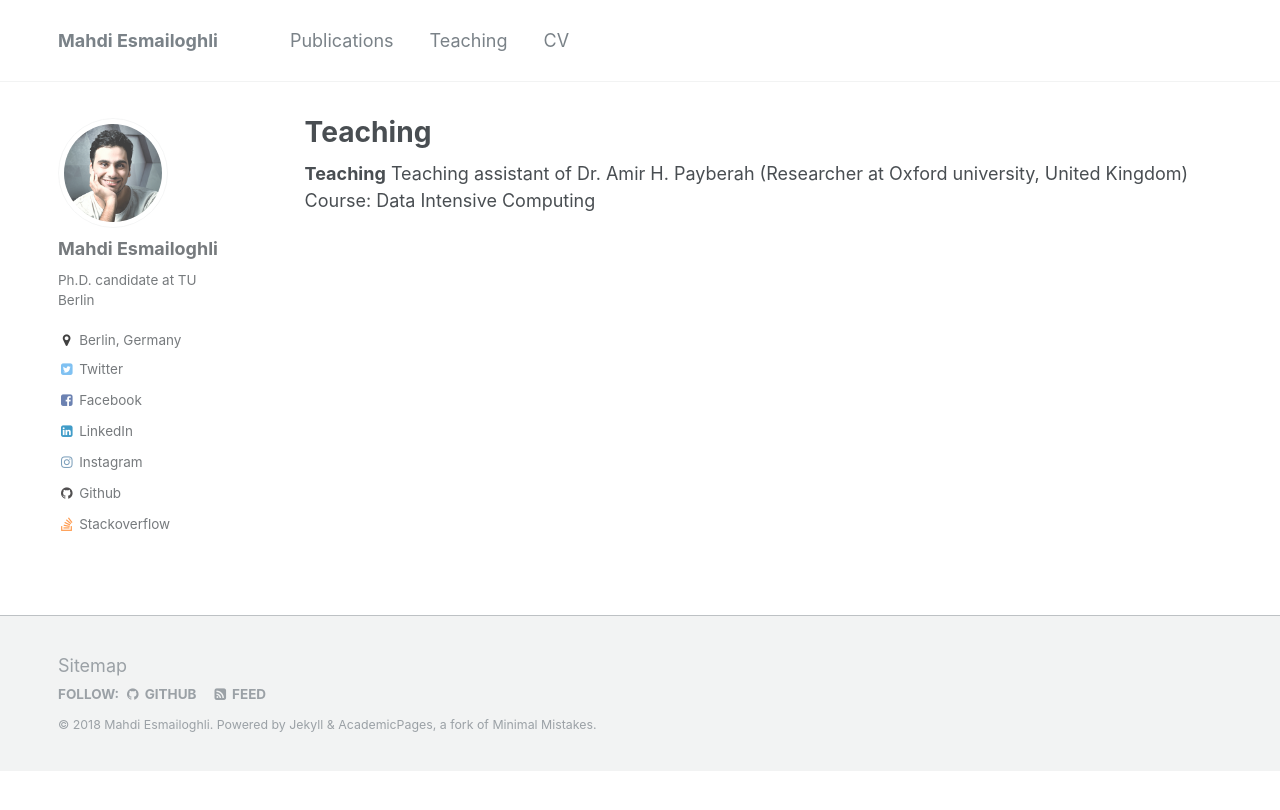
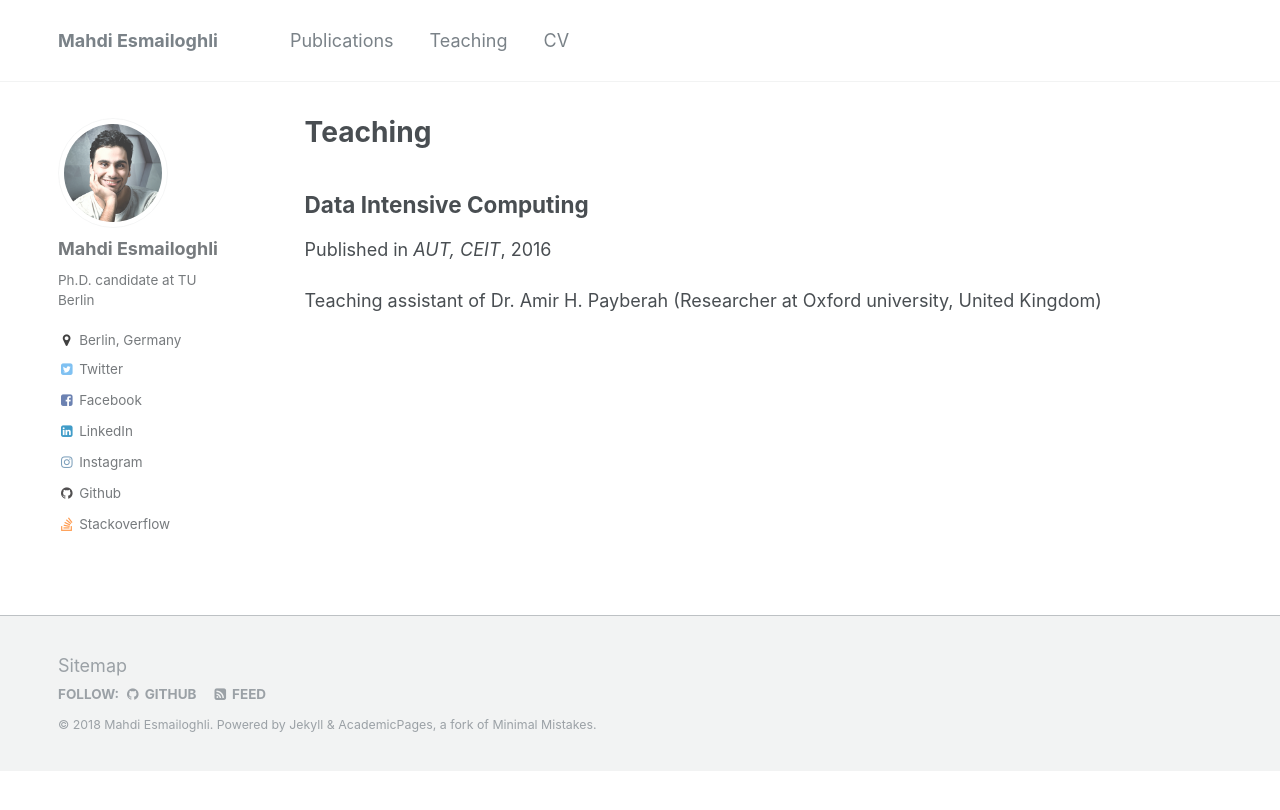
Before and after one commit to esmailoghli/esmailoghli.github.io, a Jekyll site: the page built from _pages/teaching.html, in a window 1280 px wide. Shown: the top 810 px of the page. Built offline with Jekyll 4.4.1, drawn with Linux system fonts in a browser that asks for light colours; some of the changed lines change nothing that is shown.

Commit message:
Update teaching.html

```diff
--- a/_pages/teaching.html
+++ b/_pages/teaching.html
@@ -4,7 +4,7 @@ title: "Teaching"
 permalink: /teaching/
 author_profile: true
 ---
-
-<strong>Teaching</strong>
-Teaching assistant of Dr. Amir H. Payberah (Researcher at Oxford university, United Kingdom)
-Course: Data Intensive Computing
+{% include base_path %}
+ {% for post in site.teaching reversed %}
+  {% include archive-single.html %}
+{% endfor %}
```
